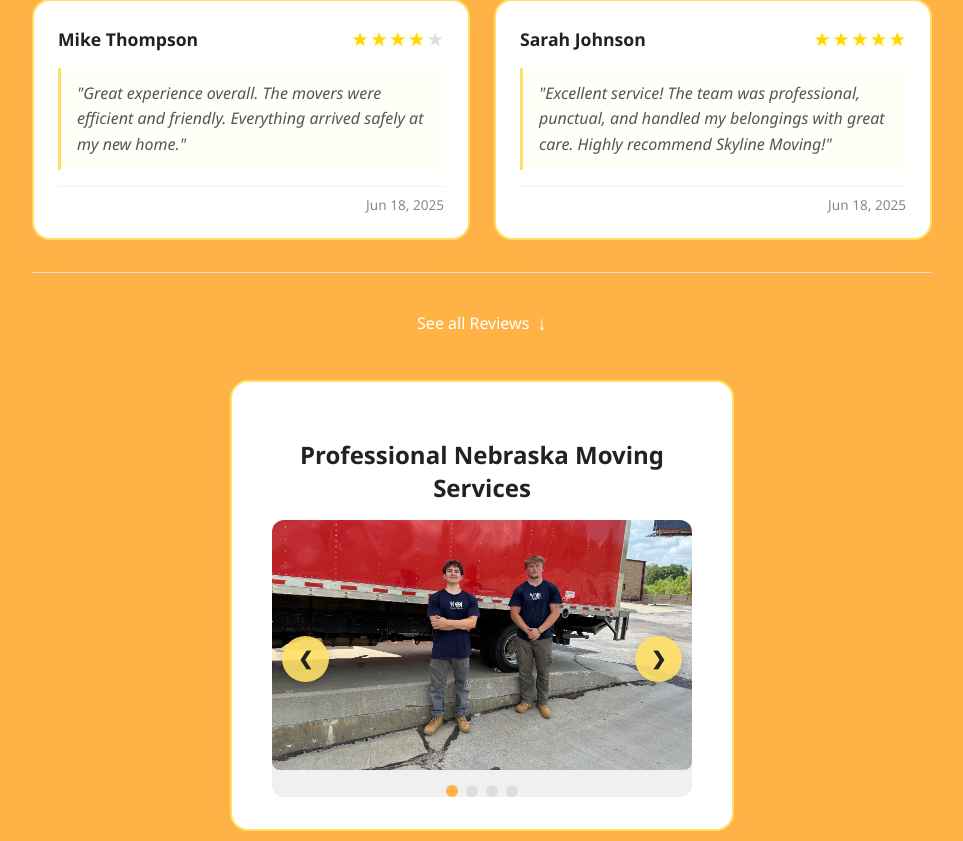
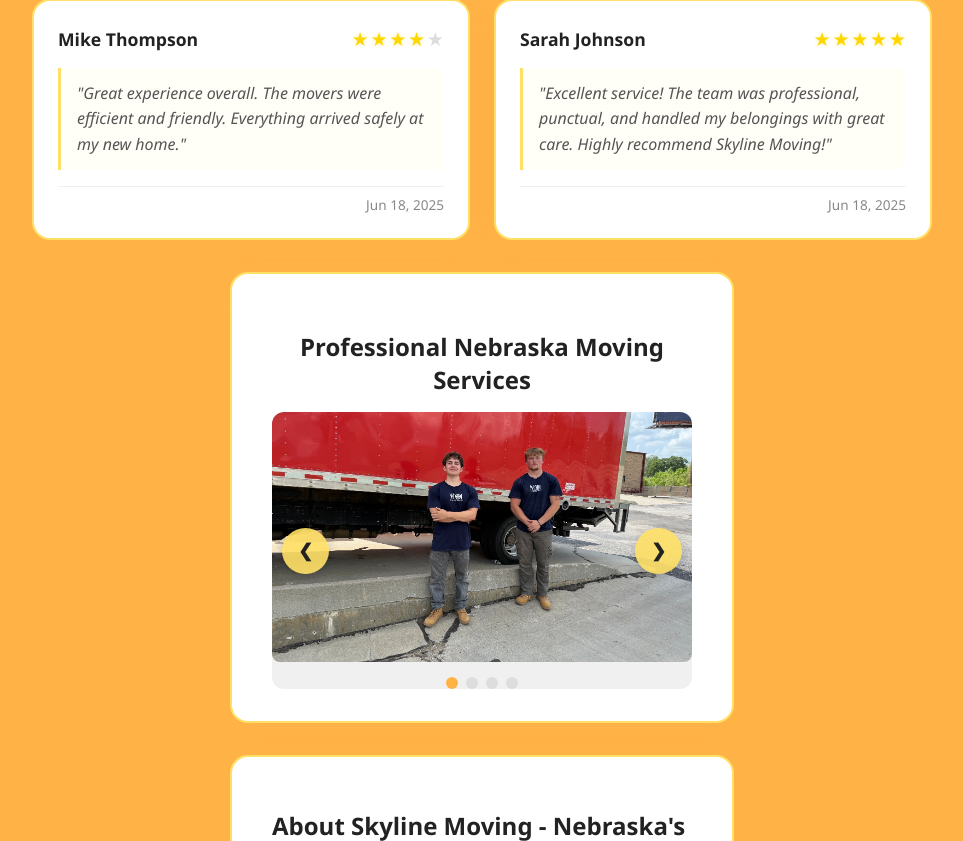
Before and after one commit to BALOCKAY909/SkylineMoving, a Django app: template quotes/templates/quotes/quote_form.html in a window 1280 px wide. Shown: the part 1911-2752 px from the top of the page, without its empty margins (158-1121 px from the left). Run offline with Django 5.2, Linux system fonts and the light colour scheme; the template is opened without the code that fills it: values that come from a table or form of the project are taken from there, others are empty; data comes from the database, SQL or seed files in the repository; tables that the repository leaves empty hold one stand-in row (values such as "Sample post").

Commit message:
Conditionally show 'See all Reviews' button only when more than 4 reviews exist and change button color to black

```diff
--- a/quotes/static/quotes/css/style.css
+++ b/quotes/static/quotes/css/style.css
@@ -550,20 +550,20 @@ button[type="submit"]:hover {
     display: inline-flex;
     align-items: center;
     gap: 0.5rem;
-    background: #ffb347;
+    background: #333;
     color: #fff;
     text-decoration: none;
     padding: 0.75rem 1.5rem;
     border-radius: 8px;
     font-weight: 500;
     transition: all 0.3s ease;
-    box-shadow: 0 2px 8px rgba(255, 179, 71, 0.3);
+    box-shadow: 0 2px 8px rgba(0, 0, 0, 0.3);
 }
 
 .see-all-button:hover {
-    background: #ff9f2e;
+    background: #000;
     transform: translateY(-2px);
-    box-shadow: 0 4px 12px rgba(255, 179, 71, 0.4);
+    box-shadow: 0 4px 12px rgba(0, 0, 0, 0.4);
 }
 
 .see-all-text {
--- a/quotes/templates/quotes/all_reviews.html
+++ b/quotes/templates/quotes/all_reviews.html
@@ -5,7 +5,7 @@
     <meta charset="UTF-8">
     <meta name="viewport" content="width=device-width, initial-scale=1.0">
     <title>All Reviews - Skyline Moving</title>
-    <link rel="stylesheet" href="{% static 'quotes/css/style.css' %}?v=1.9">
+    <link rel="stylesheet" href="{% static 'quotes/css/style.css' %}?v=2.0">
     <link href="https://fonts.googleapis.com/css2?family=Roboto:wght@300;400;500;700&display=swap" rel="stylesheet">
 </head>
 <body>
--- a/quotes/templates/quotes/quote_form.html
+++ b/quotes/templates/quotes/quote_form.html
@@ -2,7 +2,7 @@
 <!DOCTYPE html>
 <html lang="en">
 <head>
-    <link rel="stylesheet" href="{% static 'quotes/css/style.css' %}?v=1.9">   <meta charset="UTF-8">
+    <link rel="stylesheet" href="{% static 'quotes/css/style.css' %}?v=2.0">   <meta charset="UTF-8">
     <meta name="viewport" content="width=device-width, initial-scale=1.0">
 
     <!-- SEO Meta Tags -->
@@ -249,13 +249,15 @@
                     {% endfor %}
                 </div>
 
-                <!-- See All Reviews Button -->
+                <!-- See All Reviews Button - Only show if more than 4 reviews -->
+                {% if total_reviews_count > 4 %}
                 <div class="see-all-reviews">
                     <a href="{% url 'all_reviews' %}" class="see-all-button">
                         <span class="see-all-text">See all Reviews</span>
                         <span class="down-arrow">↓</span>
                     </a>
                 </div>
+                {% endif %}
             {% else %}
                 <div class="no-reviews">
                     <p>No reviews yet. Be the first to leave a review!</p>
--- a/quotes/views.py
+++ b/quotes/views.py
@@ -52,12 +52,14 @@ def quote_request(request):
         form = QuoteRequestForm()
         review_form = ReviewForm()
 
+    all_reviews = Review.objects.all().order_by('-created_at')
     return render(request, 'quotes/quote_form.html', {
         'form': form,
         'review_form': review_form,
         'success': success,
         'review_success': review_success,
-        'reviews': Review.objects.all().order_by('-created_at')[:4]  # Show latest 4 reviews
+        'reviews': all_reviews[:4],  # Show latest 4 reviews
+        'total_reviews_count': all_reviews.count()  # Pass total count
     })
 
 def thank_you(request):
```
